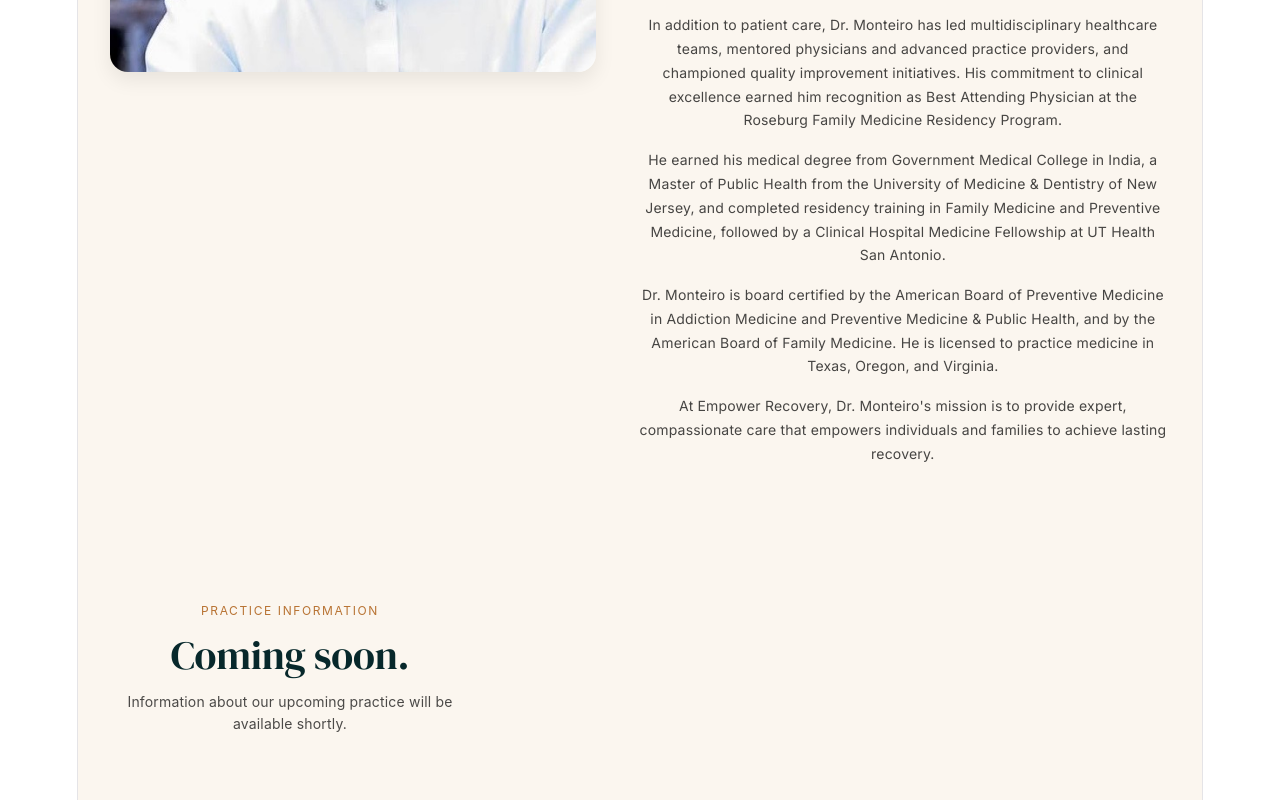
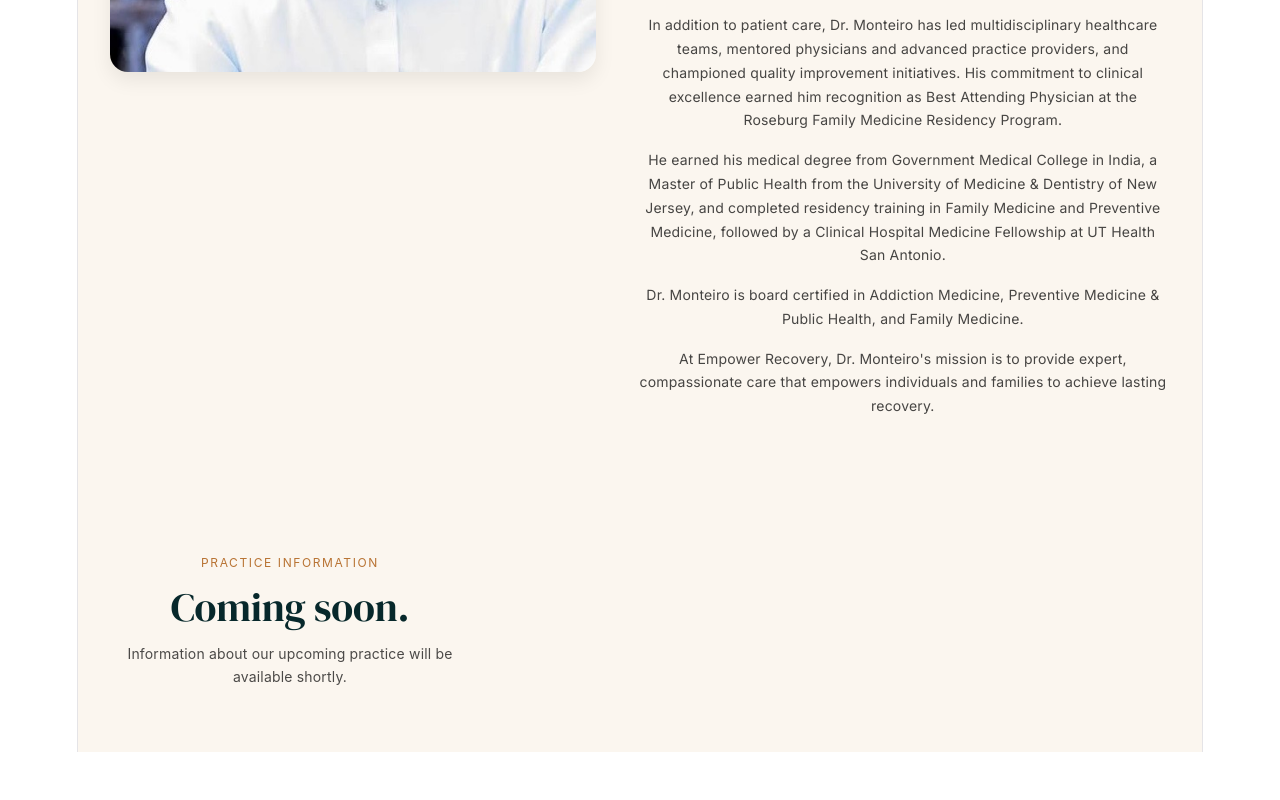
Before and after one commit to donnafaife/empower-recovery, a React (Vite) app: page / in a window 1280 px wide. Shown: the part 3295-4095 px from the top of the page. After the commit the page ends 4047 px from the top, so only its background shows below. Built offline with nearby package versions, Linux system fonts and the light colour scheme.

Commit message:
Update website content and styling

```diff
--- a/src/App.jsx
+++ b/src/App.jsx
@@ -183,7 +183,7 @@ function App() {
 
               <p className="team-text">He earned his medical degree from Government Medical College in India, a Master of Public Health from the University of Medicine &amp; Dentistry of New Jersey, and completed residency training in Family Medicine and Preventive Medicine, followed by a Clinical Hospital Medicine Fellowship at UT Health San Antonio.</p>
 
-              <p className="team-text">Dr. Monteiro is board certified by the American Board of Preventive Medicine in Addiction Medicine and Preventive Medicine &amp; Public Health, and by the American Board of Family Medicine. He is licensed to practice medicine in Texas, Oregon, and Virginia.</p>
+              <p className="team-text">Dr. Monteiro is board certified in Addiction Medicine, Preventive Medicine &amp; Public Health, and Family Medicine.</p>
 
               <p className="team-text">At Empower Recovery, Dr. Monteiro's mission is to provide expert, compassionate care that empowers individuals and families to achieve lasting recovery.</p>
             </div>
```
